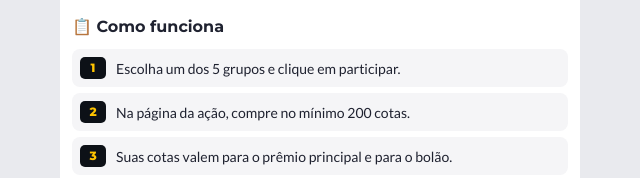
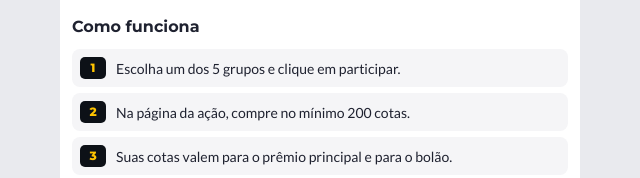
Before and after one commit to NemSeAtreva/bolao-da-virada, a plain HTML site: page index.html in a window 1280 px wide. Shown: the part 789-967 px from the top of the page, 320-960 px from the left. Drawn offline with Linux system fonts and the light colour scheme.

Commit message:
Remove emojis dos títulos

```diff
--- a/index.html
+++ b/index.html
@@ -48,7 +48,7 @@
         <div class="bloco-preto"><strong>200</strong><span>cotas mínimas</span></div>
       </div>
 
-      <h2>📋 Como funciona</h2>
+      <h2>Como funciona</h2>
       <div class="linhas">
         <div class="linha"><span class="pill">1</span>Escolha um dos 5 grupos e clique em participar.</div>
         <div class="linha"><span class="pill">2</span>Na página da ação, compre no mínimo 200 cotas.</div>
```
